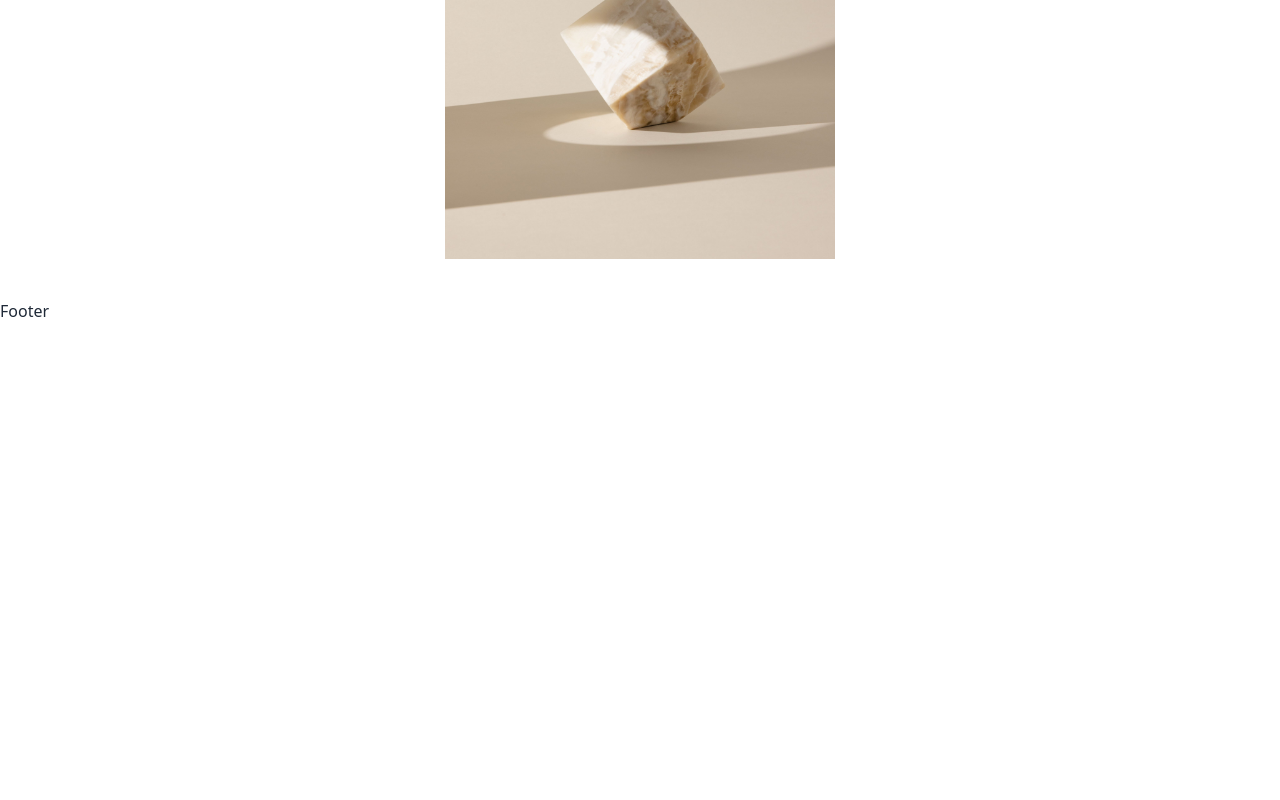
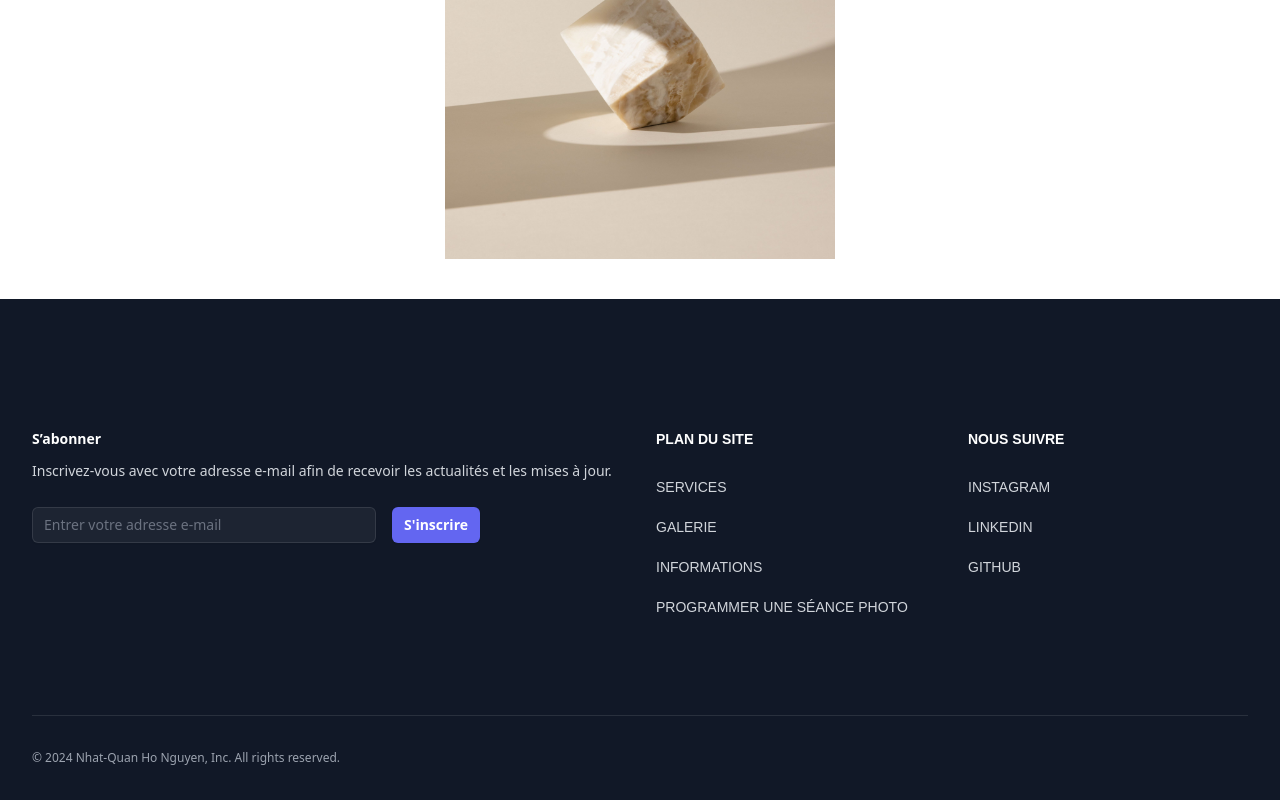
Before and after one commit to NhatHONGUYEN/Gallery, a React (Vite) app: page / in a window 1280 px wide. Shown: the part 7952-8752 px from the top of the page. Before the commit the page ends 8275 px from the top, so only its background shows below. Built offline with nearby package versions, Linux system fonts and the light colour scheme; the HTML template or start-up script is replaced by a standard one; a web font is replaced by a local one.

Commit message:
✨ F02 :Create the footer with 3 part FooterForm , FooterNavigation and FooterCompany

```diff
--- a/src/components/Footer.jsx
+++ b/src/components/Footer.jsx
@@ -1,3 +1,20 @@
+import FooterCompanyName from "../utils/FooterCompanyName";
+import FooterForm from "./FooterForm";
+import FooterNavigation from "./FooterNavigation";
+
 export default function Footer() {
-  return <div className="w-full h-screen">Footer</div>;
+  return (
+    <footer aria-labelledby="footer-heading" className="bg-gray-900">
+      <h2 id="footer-heading" className="sr-only">
+        Footer
+      </h2>
+      <div className="mx-auto max-w-7xl px-6 pb-8 pt-20 sm:pt-24 lg:px-8 lg:pt-32">
+        <div className="flex justify-between">
+          <FooterForm />
+          <FooterNavigation />
+        </div>
+        <FooterCompanyName />
+      </div>
+    </footer>
+  );
 }
--- /dev/null
+++ b/src/components/FooterForm.jsx
@@ -0,0 +1,33 @@
+export default function FooterForm() {
+  return (
+    <div className="flex-1">
+      <h3 className="text-sm font-semibold leading-6 text-white">S’abonner</h3>
+      <p className="mt-2 text-sm leading-6 text-gray-300">
+        Inscrivez-vous avec votre adresse e-mail afin de recevoir les actualités
+        et les mises à jour.
+      </p>
+      <form className="mt-6 sm:flex sm:max-w-md">
+        <label htmlFor="email-address" className="sr-only">
+          Email address
+        </label>
+        <input
+          id="email-address"
+          name="email-address"
+          type="email"
+          required
+          placeholder="Entrer votre adresse e-mail"
+          autoComplete="email"
+          className="w-full min-w-0 appearance-none rounded-md border-0 bg-white/5 px-3 py-1.5 text-base text-white shadow-sm ring-1 ring-inset ring-white/10 placeholder:text-gray-500 focus:ring-2 focus:ring-inset focus:ring-indigo-500 sm:w-64 sm:text-sm sm:leading-6 xl:w-full"
+        />
+        <div className="mt-4 sm:ml-4 sm:mt-0 sm:flex-shrink-0">
+          <button
+            type="submit"
+            className="flex w-full items-center justify-center rounded-md bg-indigo-500 px-3 py-2 text-sm font-semibold text-white shadow-sm hover:bg-indigo-400 focus-visible:outline focus-visible:outline-2 focus-visible:outline-offset-2 focus-visible:outline-indigo-500"
+          >
+            S'inscrire
+          </button>
+        </div>
+      </form>
+    </div>
+  );
+}
--- /dev/null
+++ b/src/components/FooterNavigation.jsx
@@ -0,0 +1,47 @@
+import { Link } from "react-router-dom";
+import { navigation } from "../utils/navigation";
+
+export default function FooterNavigation() {
+  return (
+    <div className="flex-1 ml-8">
+      <div className="grid grid-cols-2 gap-8">
+        <div className="font-humane">
+          <h3 className="text-sm font-extrabold leading-6 text-white">
+            PLAN DU SITE
+          </h3>
+          <ul role="list" className="mt-6 uppercase  space-y-4">
+            {navigation.linkToPage.map((item) => (
+              <li key={item.name}>
+                <Link
+                  to={item.href}
+                  className="text-sm leading-6 text-gray-300 hover:text-white"
+                >
+                  {item.name}
+                </Link>
+              </li>
+            ))}
+          </ul>
+        </div>
+        <div className="font-humane">
+          <h3 className="text-sm font-semibold leading-6 text-white">
+            NOUS SUIVRE
+          </h3>
+          <ul role="list" className="mt-6 uppercase  space-y-4">
+            {navigation.socialMedia.map((item) => (
+              <li key={item.name}>
+                <a
+                  href={item.href}
+                  target="_blank"
+                  rel="noopener noreferrer"
+                  className="text-sm leading-6 text-gray-300 hover:text-white"
+                >
+                  {item.name}
+                </a>
+              </li>
+            ))}
+          </ul>
+        </div>
+      </div>
+    </div>
+  );
+}
--- /dev/null
+++ b/src/utils/FooterCompanyName.jsx
@@ -0,0 +1,9 @@
+export default function FooterCompanyName() {
+  return (
+    <div className="mt-16 border-t border-white/10 pt-8 sm:mt-20 md:flex md:items-center md:justify-between lg:mt-24">
+      <p className="mt-8 text-xs leading-5 text-gray-400 md:order-1 md:mt-0">
+        &copy; 2024 Nhat-Quan Ho Nguyen, Inc. All rights reserved.
+      </p>
+    </div>
+  );
+}
--- /dev/null
+++ b/src/utils/navigation.js
@@ -0,0 +1,16 @@
+export const navigation = {
+  linkToPage: [
+    { name: "services", href: "/offer" },
+    { name: "galerie", href: "/gallery" },
+    { name: "informations", href: "/informations" },
+    { name: "programmer une séance photo", href: "ProgramSession" },
+  ],
+  socialMedia: [
+    { name: "instagram", href: "https://www.instagram.com/nhatflux/" },
+    {
+      name: "linkedin",
+      href: "https://www.linkedin.com/in/nhat-quan-ho-nguyen/",
+    },
+    { name: "github", href: "https://github.com/NhatHONGUYEN" },
+  ],
+};
--- a/tailwind.config.js
+++ b/tailwind.config.js
@@ -8,5 +8,5 @@ export default {
       },
     },
   },
-  plugins: [require("daisyui")],
+  plugins: [require("daisyui", "@tailwindcss/forms")],
 };
```
